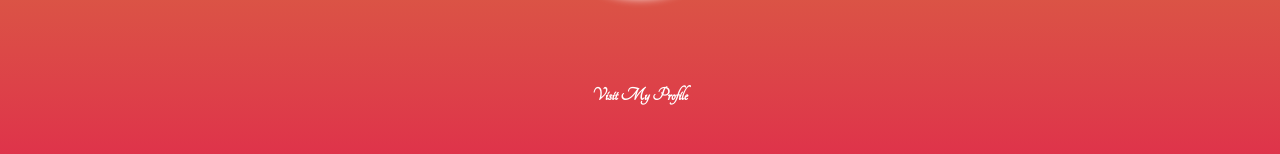
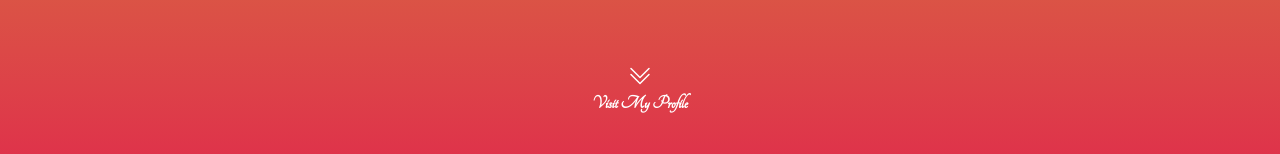
Before and after one commit to VivekZZZ/portfolio, a React (Create React App) app: page / in a window 1280 px wide. Shown: the part 590-744 px from the top of the page. Built offline with nearby package versions, Linux system fonts and the light colour scheme.

Commit message:
final code

```diff
--- a/src/components/Top.jsx
+++ b/src/components/Top.jsx
@@ -2,6 +2,7 @@ import React from "react";
 import style from "./style.module.css";
 import profileImg from "../assets/vivekImg.png";
 import { Link } from "react-router-dom";
+import { BsChevronDoubleDown } from "react-icons/bs";
 import Navbar from "./Navbar";
 
 const Top = () => {
@@ -21,6 +22,7 @@ const Top = () => {
         </div>
         <span className={style.arrowDown}>
           <Link to="/about">
+            <BsChevronDoubleDown />
             <p>Visit My Profile</p>
           </Link>
         </span>
```
